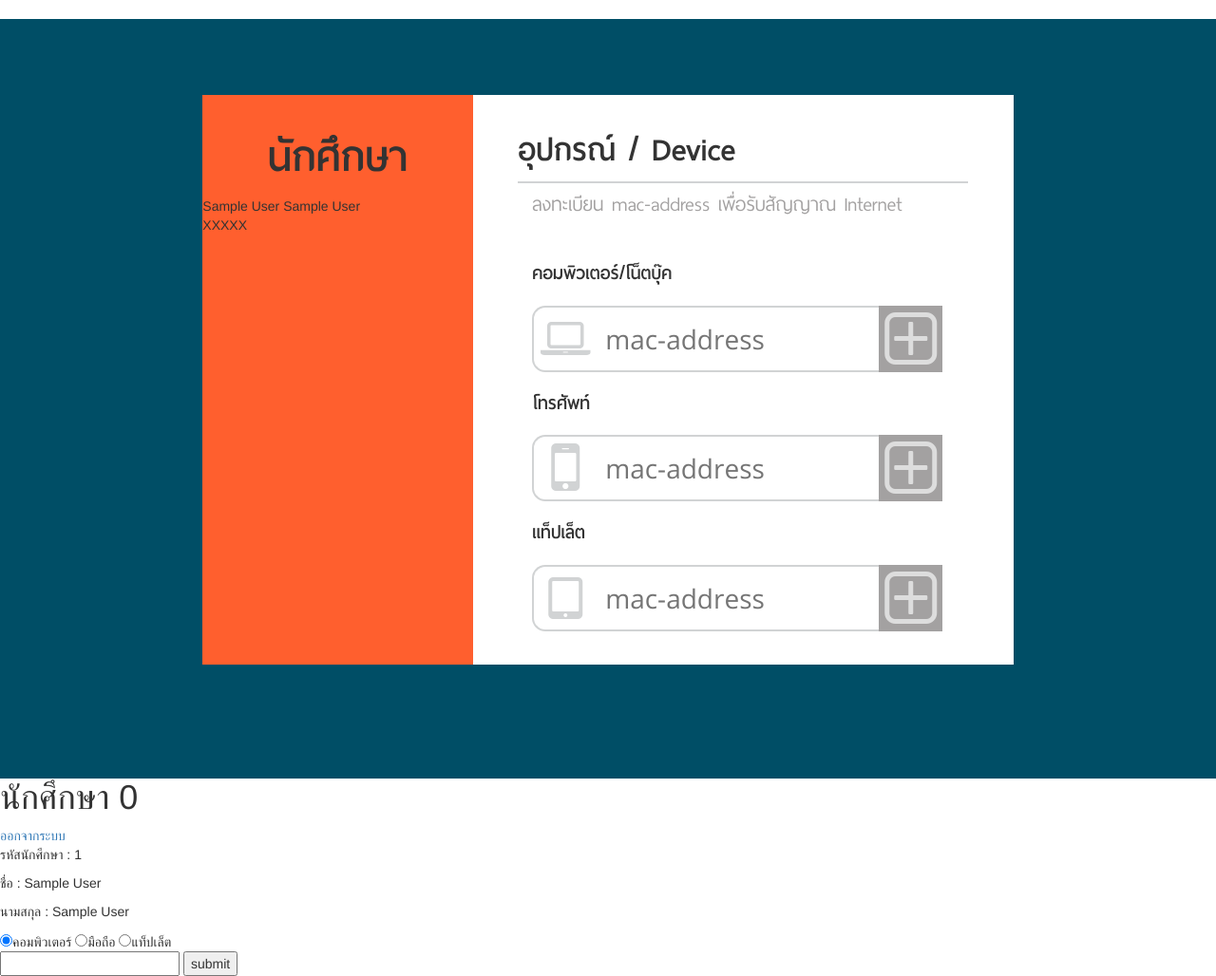
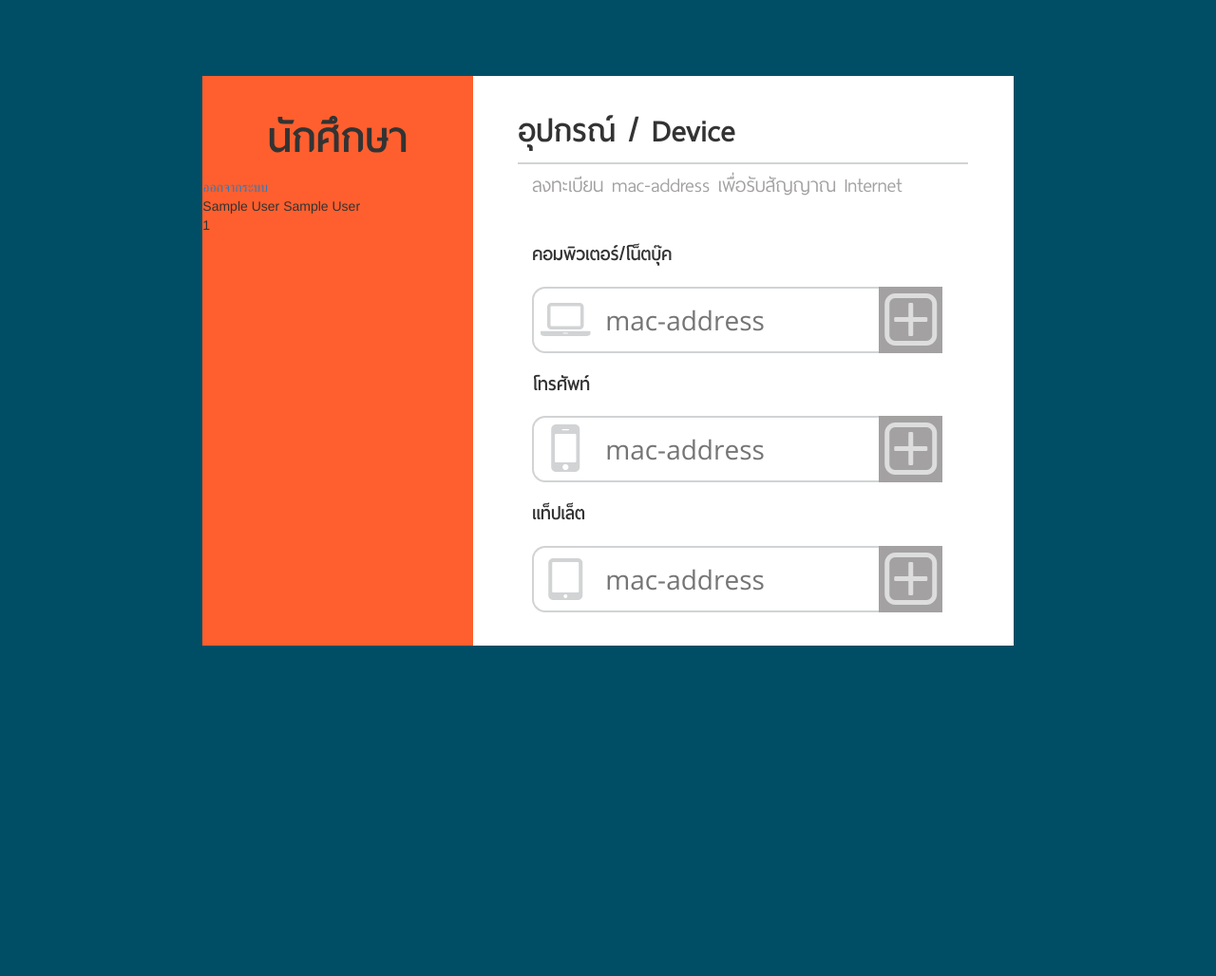
Before and after one commit to sorapan/tidti, a CodeIgniter app: page /database/index.php/student_page/index in a window 1280 px wide. Shown: the whole page at 95% size. After the commit the page ends 680 px from the top, so only its background shows below. Run offline with CodeIgniter, Linux system fonts and the light colour scheme; the visitor is signed in with stand-in values (Sample User, id 1); data comes from the database, SQL or seed files in the repository.

Commit message:
new student_page ui 2

```diff
--- a/application/controllers/Student_page.php
+++ b/application/controllers/Student_page.php
@@ -59,6 +59,7 @@ class Student_page extends CI_Controller {
 		// 	 @header( "Refresh:3; ". $_SERVER['HTTP_REFERER']);
 		//  }
 
+
 		$this->MacModel->AddData($this->session->userdata('id'),$_POST['device'],$_POST['mac']);
 		AddLog(	$this->session->userdata('id')." is adding mac address" );
 		@header('Location: ' . $_SERVER['HTTP_REFERER']);
--- a/application/views/login.php
+++ b/application/views/login.php
@@ -55,8 +55,6 @@
 
                 </form>
 
-
-
         </div>
 
     </div>
--- a/application/views/student/index.php
+++ b/application/views/student/index.php
@@ -10,8 +10,9 @@
                 <h2 class="thaisans bold">นักศึกษา</h2>
             </div>
             <div class="content">
+                <a href="student/signout">ออกจากระบบ</a>
                 <div class="name"><?= $this->session->userdata('firstname')?> <?= $this->session->userdata('lastname')?></div>
-                <div class="major">XXXXX</div>
+                <div class="major"><?= $this->session->userdata('id')?></div>
             </div>
         </div>
         <div class="_2 col-xs-12 col-sm-8">
@@ -187,78 +188,3 @@
 </div>
 </body>
 </html>
-
-<!DOCTYPE html>
-<html>
-<body>
-<h1>นักศึกษา <?=$mac_num?></h1>
-
-<a href="student/signout">ออกจากระบบ</a>
-
-<p>รหัสนักศึกษา : <?= $this->session->userdata('id')?></p>
-<p>ชื่อ : <?= $this->session->userdata('firstname')?></p>
-<p>นามสกุล : <?= $this->session->userdata('lastname')?></p>
-
-<?php
-//if($mac_num < 3){
-?>
-
-<form method="POST" action="student/addmac">
-
-
-<input type="radio" name="device" value="comp" checked>คอมพิวเตอร์
-<input type="radio" name="device" value="phone">มือถือ
-<input type="radio" name="device" value="tablet">แท็ปเล็ต<br>
-
-<input type="text" name="mac">
-<input type="submit" value="submit">
-
-</form>
-
-
-<?php
-//}
-
-if(!empty($mac_data)){
-?>
-
-<h1>Mac address ที่ลงทะเบียนแล้ว</h1>
-<table>
-
-<thead>
-<tr>
-<th>mac address</th>
-<th>อุปกรณ์</th>
-<th>วันที่</th>
-<th>ลบข้อมูล</th>
-</tr>
-</thead>
-
-<?php
-foreach($mac_data as $data){
-?>
-
-<tr>
-<td><?=$data->mac?></td>
-<td><?php
-if($data->device=='comp')echo 'คอมพิวเตอร์';
-else if($data->device=='phone')echo 'มือถือ';
-else if($data->device=='tablet')echo 'แท็ปเล็ต';
-?></td>
-<td><?=date("d/m/Y",$data->date);?></td>
-<td>
-  <form method="post" action="student/deletemac" onsubmit="return confirm('Are you sure you want to submit this form?');">
-    <input type="hidden" name="del" value="<?=$data->mac?>">
-    <button type="submit">ลบ</button>
-  </form>
-</td>
-</tr>
-<?php
-}
-}
-?>
-
-</table>
-
-</body>
-</html>
--- a/log_file/19-04-2016.txt
+++ b/log_file/19-04-2016.txt
@@ -9,3 +9,6 @@
 19-04-2016 11:14 -- 155404130050 is adding mac address
 19-04-2016 11:14 -- 155404130050 was deleting his/her registered mac address
 19-04-2016 11:14 -- 155404130050 is adding mac address
+19-04-2016 11:21 -- 155404130050 was logging out
+19-04-2016 11:57 -- 155404130050 is logging in
+19-04-2016 11:58 -- 155404130050 was logging out
```
Lines whose indentation alone changed are shown as unchanged.
